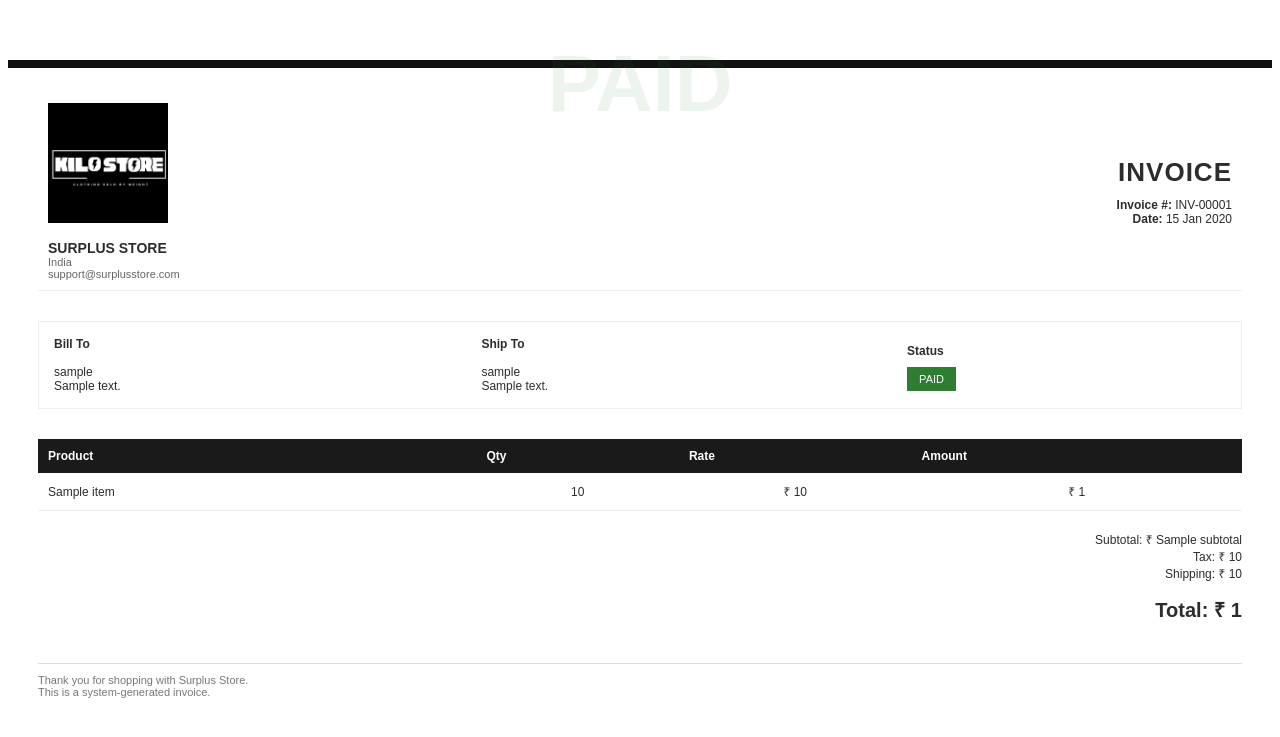
After one commit to samsimon665/Surplus_store_project, a Django app: template templates/orders/invoice_pdf.html in a window 1280 px wide. The commit adds this page. Shown: the top 737 px of the page. Run offline with Django 5.2, Linux system fonts and the light colour scheme; the template is opened without the code that fills it: most values are stand-ins (such as "Sample title", 1, 10 or a date in 2020).

Commit message:
Invoice is created and can download it now , now i am moving to attaching invoice on email

```diff
--- a/apps/orders/urls.py
+++ b/apps/orders/urls.py
@@ -1,7 +1,8 @@
 from django.urls import path
 from . import views
 from .placeorder_view import place_order, order_list, order_success, order_detail
-from .invoice_view import invoice_preview
+
+from .invoice_view import invoice_preview, download_invoice
 
 app_name = "orders"
 
@@ -18,5 +19,5 @@ urlpatterns = [
     path("order/<uuid:uuid>/cancel/", views.cancel_order, name="cancel_order"),
 
     path("invoice/<uuid:uuid>/", invoice_preview, name="invoice_preview"),
-
+    path("invoice/<uuid:uuid>/download/", download_invoice, name="download_invoice"),
 ]
--- /dev/null
+++ b/templates/orders/invoice_pdf.html
@@ -0,0 +1,192 @@
+<!DOCTYPE html>
+<html>
+
+<head>
+    <meta charset="UTF-8">
+
+    <style>
+        body {
+            font-family: Arial, sans-serif;
+            font-size: 12px;
+            color: #2c2c2c;
+        }
+
+        .container {
+            padding: 30px;
+        }
+
+        table {
+            width: 100%;
+            border-collapse: collapse;
+        }
+
+        th {
+            background: #1a1a1a;
+            color: #fff;
+            padding: 10px;
+            text-align: left;
+        }
+
+        td {
+            padding: 10px;
+            border-bottom: 1px solid #eee;
+        }
+    </style>
+
+</head>
+
+<body>
+
+    <div class="container">
+
+        <!-- 🔥 WATERMARK (SAFE VERSION) -->
+        {% if order.status == "cancelled" %}
+        <div style="
+            text-align:center;
+            font-size:80px;
+            color:#c62828;
+            opacity:0.08;
+            font-weight:bold;
+            margin-bottom:-70px;
+        ">
+            REFUNDED
+        </div>
+
+        {% elif order.payment_status == "paid" %}
+        <div style="
+            text-align:center;
+            font-size:80px;
+            color:#2e7d32;
+            opacity:0.08;
+            font-weight:bold;
+            margin-bottom:-70px;
+        ">
+            PAID
+        </div>
+        {% endif %}
+
+        <!-- 🔥 BRAND STRIP -->
+        <div style="
+        height:8px;
+        background:#111;
+        margin:-30px -30px 25px -30px;
+    "></div>
+
+        <!-- 🔥 HEADER -->
+        <table style="margin-bottom:30px;">
+            <tr>
+
+                <!-- LEFT -->
+                <td>
+                    <img src="/static/images/logo.png" width="120"><br><br>
+
+                    <div style="font-size:14px; font-weight:bold;">
+                        SURPLUS STORE
+                    </div>
+
+                    <div style="font-size:11px; color:#666;">
+                        India<br>
+                        support@surplusstore.com
+                    </div>
+                </td>
+
+                <!-- RIGHT -->
+                <td style="text-align:right;">
+                    <div style="font-size:26px; font-weight:700; letter-spacing:1px;">
+                        INVOICE
+                    </div>
+
+                    <div style="margin-top:10px; font-size:12px;">
+                        <strong>Invoice #:</strong> INV-{{ order.id|stringformat:"05d" }}<br>
+                        <strong>Date:</strong> {{ order.created_at|date:"d M Y" }}
+                    </div>
+                </td>
+
+            </tr>
+        </table>
+
+        <!-- 🔹 BILL / SHIP / STATUS -->
+        <table style="border:1px solid #eee; margin-bottom:30px;">
+            <tr>
+
+                <td style="padding:15px;">
+                    <strong>Bill To</strong><br><br>
+                    {{ order.user.username }}<br>
+                    {{ order.address_text|linebreaksbr }}
+                </td>
+
+                <td style="padding:15px;">
+                    <strong>Ship To</strong><br><br>
+                    {{ order.user.username }}<br>
+                    {{ order.address_text|linebreaksbr }}
+                </td>
+
+                <td style="padding:15px;">
+                    <strong>Status</strong><br><br>
+
+                    {% if order.status == "cancelled" %}
+                    <span style="background:#c62828; color:#fff; padding:6px 12px; font-size:11px;">
+                        REFUNDED
+                    </span><br><br>
+                    Refund ID: {{ order.razorpay_refund_id }}
+                    {% else %}
+                    <span style="background:#2e7d32; color:#fff; padding:6px 12px; font-size:11px;">
+                        PAID
+                    </span>
+                    {% endif %}
+                </td>
+
+            </tr>
+        </table>
+
+        <!-- 🔹 ITEMS -->
+        <table style="margin-bottom:20px;">
+            <thead>
+                <tr>
+                    <th>Product</th>
+                    <th>Qty</th>
+                    <th>Rate</th>
+                    <th>Amount</th>
+                </tr>
+            </thead>
+
+            <tbody>
+                {% for item in order.items.all %}
+                <tr>
+                    <td>{{ item.product_name }}</td>
+                    <td style="text-align:center;">{{ item.quantity }}</td>
+                    <td style="text-align:center;">₹ {{ item.unit_price }}</td>
+                    <td style="text-align:center;">₹ {{ item.total_price }}</td>
+                </tr>
+                {% endfor %}
+            </tbody>
+        </table>
+
+        <!-- 🔹 TOTAL -->
+        <div style="text-align:right; margin-top:20px;">
+            Subtotal: ₹ {{ order.subtotal }}<br>
+            Tax: ₹ {{ order.tax_amount }}<br>
+            Shipping: ₹ {{ order.shipping_fee }}<br><br>
+
+            <div style="font-size:20px; font-weight:bold;">
+                Total: ₹ {{ order.total_amount }}
+            </div>
+        </div>
+
+        <!-- 🔹 FOOTER -->
+        <div style="
+        margin-top:40px;
+        font-size:11px;
+        color:#777;
+        border-top:1px solid #ddd;
+        padding-top:10px;
+    ">
+            Thank you for shopping with Surplus Store.<br>
+            This is a system-generated invoice.
+        </div>
+
+    </div>
+
+</body>
+
+</html>
```
Also changed, not shown: apps/orders/invoice_view.py (+92 -2 lines), templates/orders/invoice.html (deleted, +0 -97 lines), templates/orders/invoice_preview.html (added, +44 -0 lines), templates/orders/order_detail.html (+7 -25 lines), static/images/logo.png (added).
